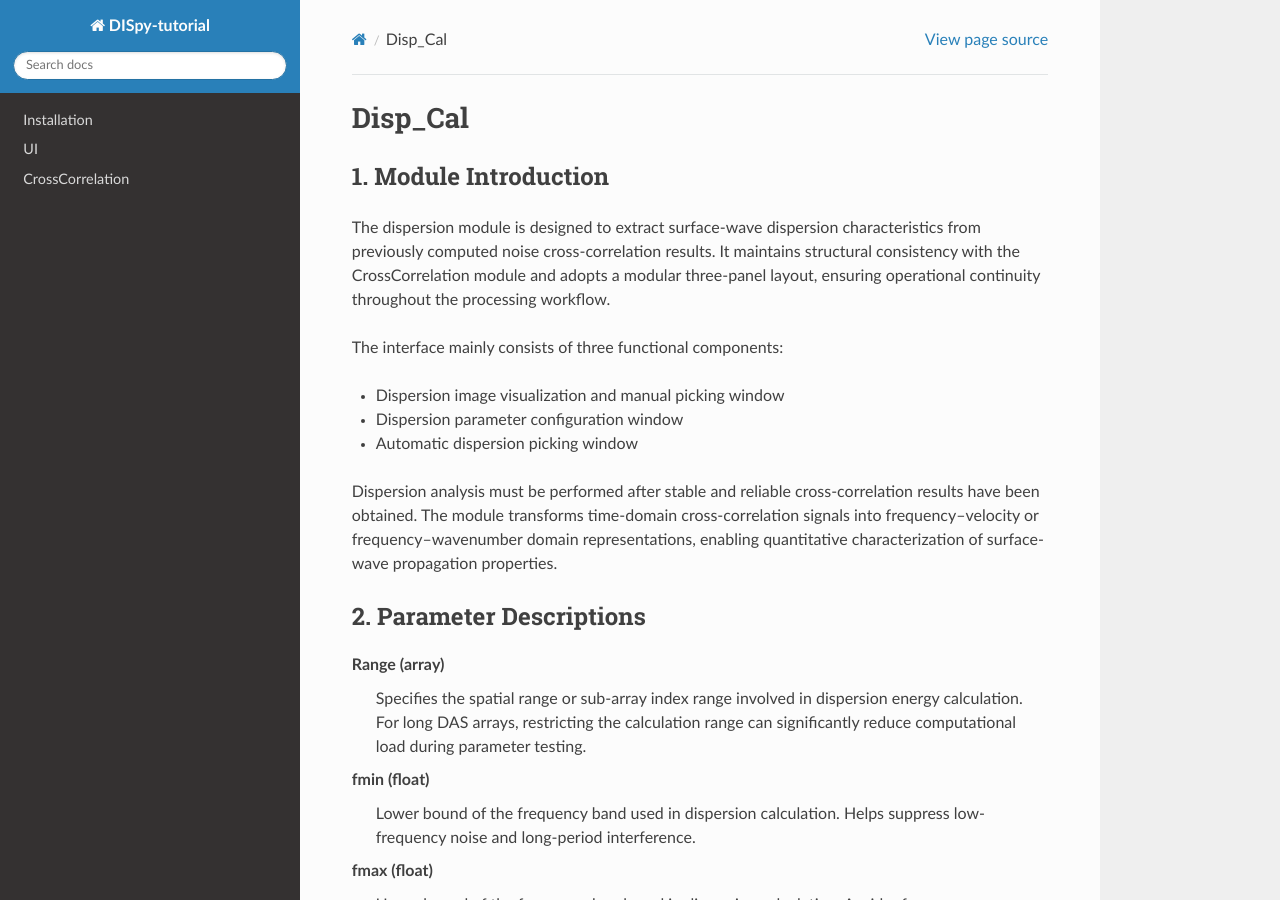
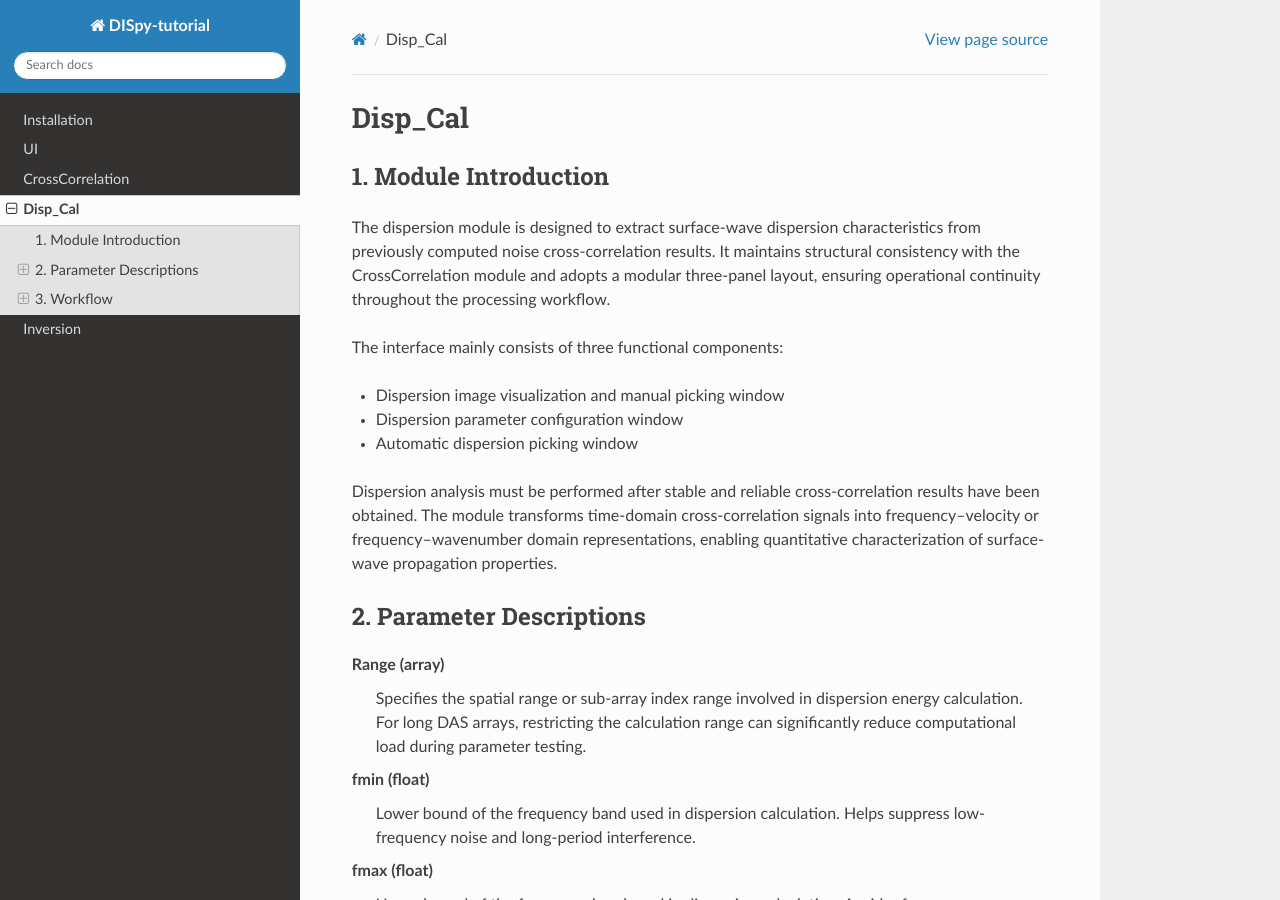
Before and after one commit to shr1998/DISpy-turorial, a Sphinx documentation site: the page built from DOCS/disp_cal.rst, in a window 1280 px wide and 900 px high. Built offline with Sphinx 7.4.7 and the Read the Docs theme 3.1.0, drawn with Linux system fonts in a browser that asks for light colours; pages that are not in the unit, such as notebooks, are missing from menus.

Commit message:
Update index.rst

```diff
--- a/DOCS/index.rst
+++ b/DOCS/index.rst
@@ -17,7 +17,9 @@ Contents
    Installation
    UI_intro
    CrossCorrelation
-
+   disp_cal
+   inv
+   Data Format Specification
 
 .. 索引和表格
 .. ==================
```
